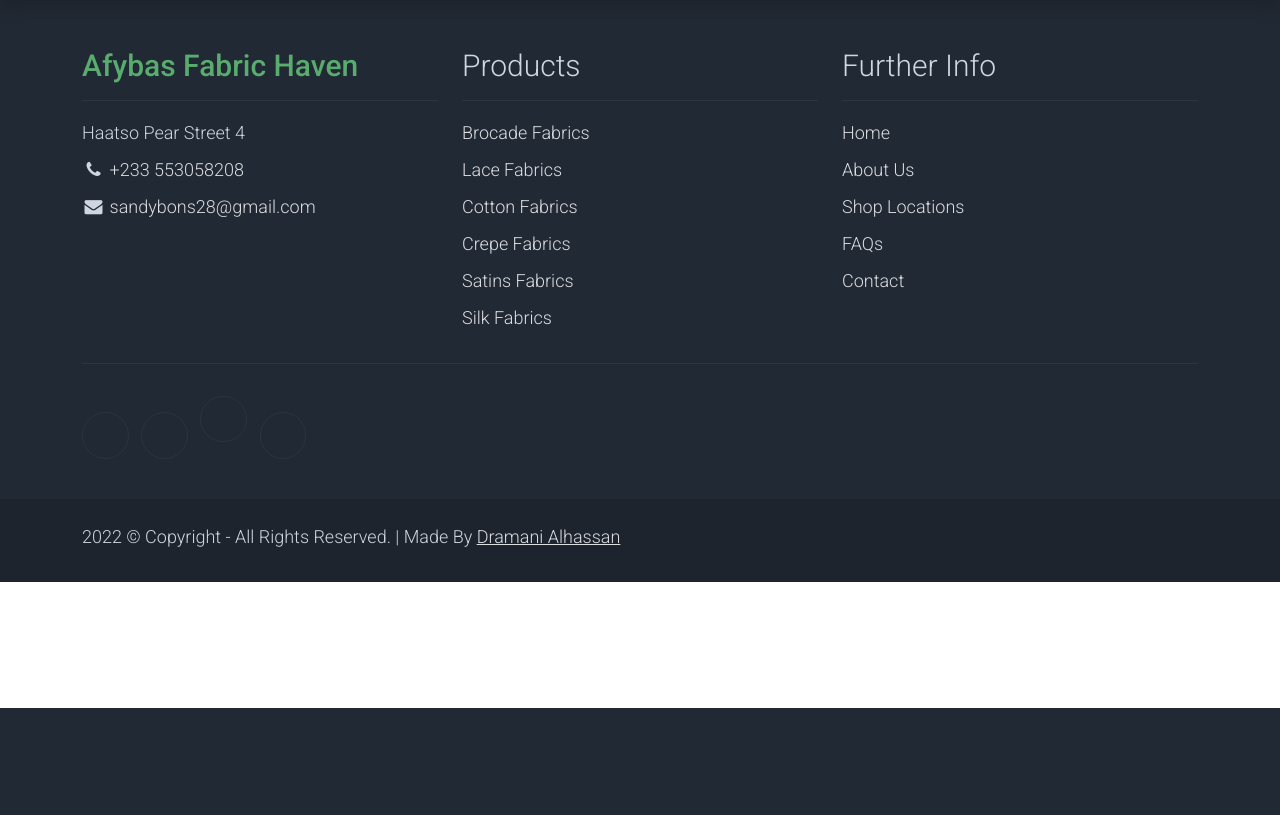
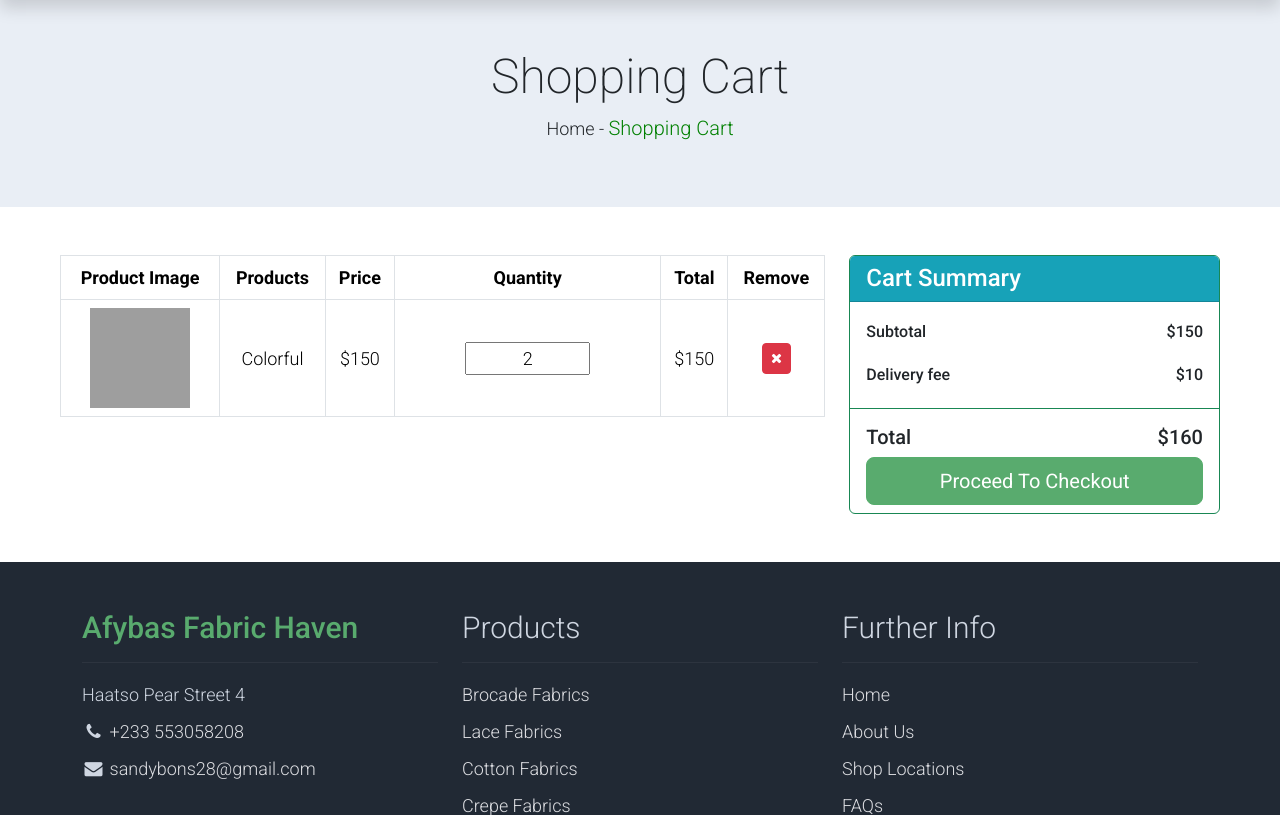
Before and after one commit to BigDramani1/afybasfabric, a PHP site: page /phpmail/view/cart.php in a window 1280 px wide. Shown: the part 92-907 px from the top of the page. Before the commit the page ends 800 px from the top, so only its background shows below. Run offline with PHP 8.4, Linux system fonts and the light colour scheme; some libraries are stand-ins or nearby versions; grey boxes are pictures that could not be loaded.

Commit message:
Update cart.php

```diff
--- a/view/cart.php
+++ b/view/cart.php
@@ -1,14 +1,19 @@
 <?php
-session_start();
-if (empty($_SESSION['id'])) {
+ require('../settings/core.php');
+ if (empty($_SESSION['id'])) {
 	$link="../login/login-user.php";
+    $cart="../login/login-user.php";
+}
+else{
+	$link="../view/dash/dashboard.php";
+    $cart="cart.php";
 }
 ?>
 <!DOCTYPE html>
 <html lang="en">
 
 <head>
-    <title>Afybas Fabric Haven - Cart</title>
+    <title>Afybas Fabric Haven - Contact</title>
     <meta charset="utf-8">
     <meta name="viewport" content="width=device-width, initial-scale=1">
 
@@ -18,11 +23,13 @@ if (empty($_SESSION['id'])) {
     <link rel="stylesheet" href="../assets/css/bootstrap.min.css">
     <link rel="stylesheet" href="../assets/css/templatemo.css">
     <link rel="stylesheet" href="../assets/css/custom.css">
+    <link href="https://cdn.jsdelivr.net/npm/remixicon@2.5.0/fonts/remixicon.css" rel="stylesheet">
     <link rel="stylesheet" href="https://fonts.googleapis.com/css2?family=Roboto:wght@100;200;300;400;500;700;900&display=swap">
     <link rel="stylesheet" href="../assets/css/fontawesome.min.css">
     <link rel="stylesheet" href="https://unpkg.com/leaflet@1.7.1/dist/leaflet.css" integrity="sha512-xodZBNTC5n17Xt2atTPuE1HxjVMSvLVW9ocqUKLsCC5CXdbqCmblAshOMAS6/keqq/sMZMZ19scR4PsZChSR7A==" crossorigin="" />
     <link rel="stylesheet" href="https://cdnjs.cloudflare.com/ajax/libs/font-awesome/4.7.0/css/font-awesome.min.css">
-    <script src="//cdn.jsdelivr.net/npm/sweetalert2@11"></script>
+    <script src="https://code.jquery.com/jquery-3.5.1.min.js" crossorigin="anonymous"></script>
+    <script src="https://cdn.jsdelivr.net/npm/sweetalert2@10"></script>
 </head>
 
 <body>
@@ -42,7 +49,7 @@ if (empty($_SESSION['id'])) {
                 <div class="flex-fill">
                     <ul class="nav navbar-nav d-flex justify-content-between mx-lg-auto">
                         <li class="nav-item">
-                            <a class="nav-link" href="../index.php">Home</a>
+                            <a class="nav-link" href="index.php">Home</a>
                         </li>
                         <li class="nav-item">
                             <a class="nav-link" href="about.php">About</a>
@@ -67,11 +74,11 @@ if (empty($_SESSION['id'])) {
                     <a class="nav-icon d-none d-lg-inline" href="#" data-bs-toggle="modal" data-bs-target="#templatemo_search">
                         <i class="fa fa-fw fa-search text-dark mr-2"></i>
                     </a>
-                    <a class="nav-icon position-relative text-decoration-none" href="cart.php">
+                    <a class="nav-icon position-relative text-decoration-none" href="<?php echo $cart; ?>">
                         <i class="fa fa-fw fa-cart-arrow-down text-dark mr-1"></i>
                         <span class="position-absolute top-0 left-100 translate-middle badge rounded-pill bg-light text-dark">7</span>
                     </a>
-                    <a class="nav-icon position-relative text-decoration-none" href="../view/dash/dashboard.php">
+                    <a class="nav-icon position-relative text-decoration-none" href="<?php echo $link; ?>">
                         <i class="fa fa-fw fa-user text-dark mr-3"></i>
                     </a>
                 </div>
@@ -98,8 +105,77 @@ if (empty($_SESSION['id'])) {
         </div>
     </div>
 
-      <!-- Start Footer -->
-      <footer class="bg-dark" id="tempaltemo_footer">
+
+    <!-- Start Content Page -->
+    <div class="container-fluid bg-light py-5">
+        <div class="col-md-6 m-auto text-center">
+            <h1 class="h1">Shopping Cart</h1>
+            <p>
+                Home - <span style="font-size:20px;color:green">Shopping Cart</span>
+            </p>
+        </div>
+    </div>
+<!--
+start carting -->
+  <!-- Cart Start -->
+  <div class="container-fluid pt-5">
+        <div class="row px-xl-5">
+            <div class="col-lg-8 table-responsive mb-5">
+                <table class="table table-bordered text-center mb-0">
+                    <thead>
+                        <tr>
+                            <th>Product Image</th>
+                            <th>Products</th>
+                            <th>Price</th>
+                            <th>Quantity</th>
+                            <th>Total</th>
+                            <th>Remove</th>
+                        </tr>
+                    </thead>
+                    <tbody class="align-middle">
+                        <tr>
+                            <td><img src="../assets/img/5.png" alt="" style="width:100px; height:100px;"></td>
+                            <td class="align-middle"> Colorful</td>
+                            <td class="align-middle">$150</td>
+                            <td class="align-middle">
+                                <input style="width:50%; text-align:center;"value=2>
+                            </td>
+                            <td class="align-middle">$150</td>
+                            <td class="align-middle"><button class="btn btn-sm btn-danger"><i class="fa fa-times"></i></button></td>
+                        </tr>
+                    </tbody>
+                </table>
+            </div>
+            <div class="col-lg-4">
+                <div class="card border-success mb-5">
+                    <div class="card-header" style="background-color:#17a2b8;">
+                        <h4 class="font-weight-semi-bold m-0 text-white">Cart Summary</h4>
+                    </div>
+                    <div class="card-body">
+                        <div class="d-flex justify-content-between mb-3 pt-1">
+                            <h6 class="font-weight-medium">Subtotal</h6>
+                            <h6 class="font-weight-medium">$150</h6>
+                        </div>
+                        <div class="d-flex justify-content-between">
+                            <h6 class="font-weight-medium">Delivery fee</h6>
+                            <h6 class="font-weight-medium">$10</h6>
+                        </div>
+                    </div>
+                    <div class="card-footer border-success bg-transparent">
+                        <div class="d-flex justify-content-between mt-2">
+                            <h5 class="font-weight-bold">Total</h5>
+                            <h5 class="font-weight-bold">$160</h5>
+                        </div>
+                        <button class="btn btn-success btn-lg" style="width:100%">Proceed To Checkout</button>
+                    </div>
+                </div>
+            </div>
+        </div>
+    </div>
+    <!-- Cart End -->
+
+     <!-- Start Footer -->
+     <footer class="bg-dark" id="tempaltemo_footer">
         <div class="container">
             <div class="row">
 
@@ -185,8 +261,7 @@ if (empty($_SESSION['id'])) {
         </div>
 
     </footer>
-
-
+    <!-- End Footer -->
     <script src="assets/js/jquery-1.11.0.min.js"></script>
     <script src="assets/js/jquery-migrate-1.2.1.min.js"></script>
     <script src="assets/js/bootstrap.bundle.min.js"></script>
```
